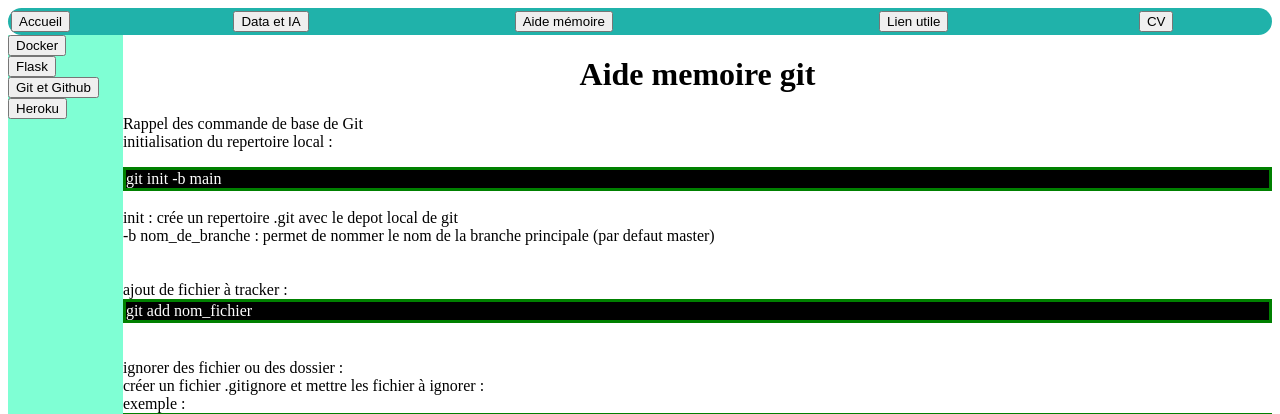
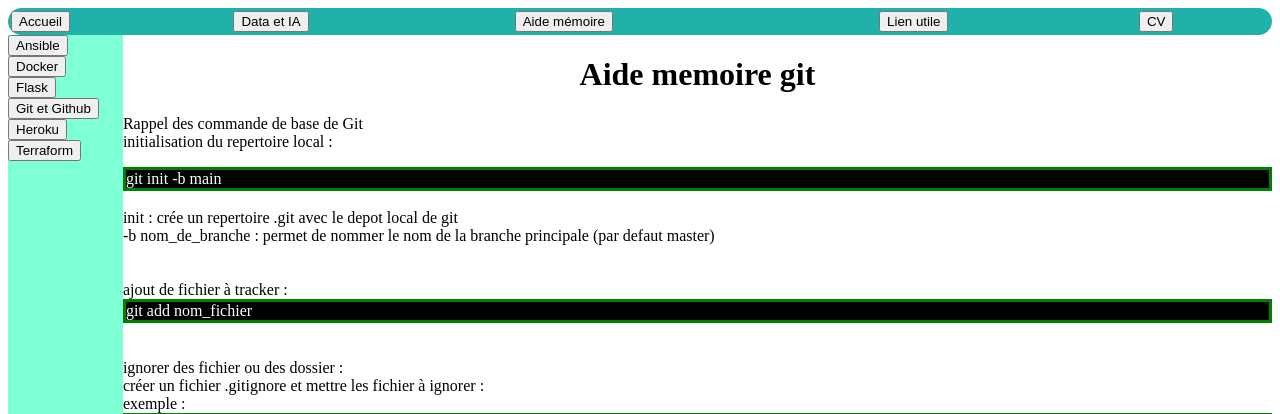
Before and after one commit to barrmath/web_pingouin, a Flask app: page /git/ in a window 1280 px wide. Shown: the top 414 px of the page. Run offline with Flask 3, Linux system fonts and the light colour scheme.

Commit message:
ajout de 2 bouton dans base_aide.html et crée les routes et les fichiers html pour les aides memoire terraform et ansible

```diff
--- a/pingouin_app/templates/aide_memoire/base_aide_memoire.html
+++ b/pingouin_app/templates/aide_memoire/base_aide_memoire.html
@@ -10,11 +10,12 @@
 
 
         <div class="menu">
+            <td><form action={{url_for('ansible')}} method="get"><input type="submit"  value="Ansible"></form></td>
             <td><form action={{url_for('tip_docker')}} method="get"><input type="submit"  value="Docker"></form></td>
             <td><form action={{url_for('tip_flask')}} method="get"><input type="submit"  value="Flask"></form></td>
             <td><form action={{url_for('git')}} method="get"><input type="submit"  value="Git et Github"></form></td>
             <td><form action={{url_for('tips_variable_systeme')}} method="get"><input type="submit"  value="Heroku"></form></td>
-
+            <td><form action={{url_for('terraform')}} method="get"><input type="submit"  value="Terraform"></form></td>
         </div>
     </div>
 {%endblock%}
--- a/pingouin_app/views.py
+++ b/pingouin_app/views.py
@@ -60,6 +60,10 @@ def aide_memoire():
 def git():
     return render_template('aide_memoire/aide_memoire_git.html')
 
+@app.route('/ansible/',methods = ['GET','POST'])
+def ansible():
+    return render_template('aide_memoire/aide_memoire_ansible.html')
+
 @app.route('/docker/',methods = ['GET','POST'])
 def tip_docker():
     return render_template('aide_memoire/aide_memoire_docker.html')
@@ -72,6 +76,10 @@ def tip_flask():
 def tips_variable_systeme():
     return render_template('aide_memoire/aide_memoire_variable_systeme.html')
 
+@app.route('/terraform/',methods = ['GET','POST'])
+def terraform():
+    return render_template('aide_memoire/aide_memoire_terraform.html')
+
 @app.route('/liens/',methods = ['GET','POST'])
 def lien():
     return render_template('liens_utile.html')
```
Also changed, not shown: pingouin_app/templates/aide_memoire/aide_memoire_ansible.html (added, +10 -0 lines), pingouin_app/templates/aide_memoire/aide_memoire_terraform.html (added, +10 -0 lines).
